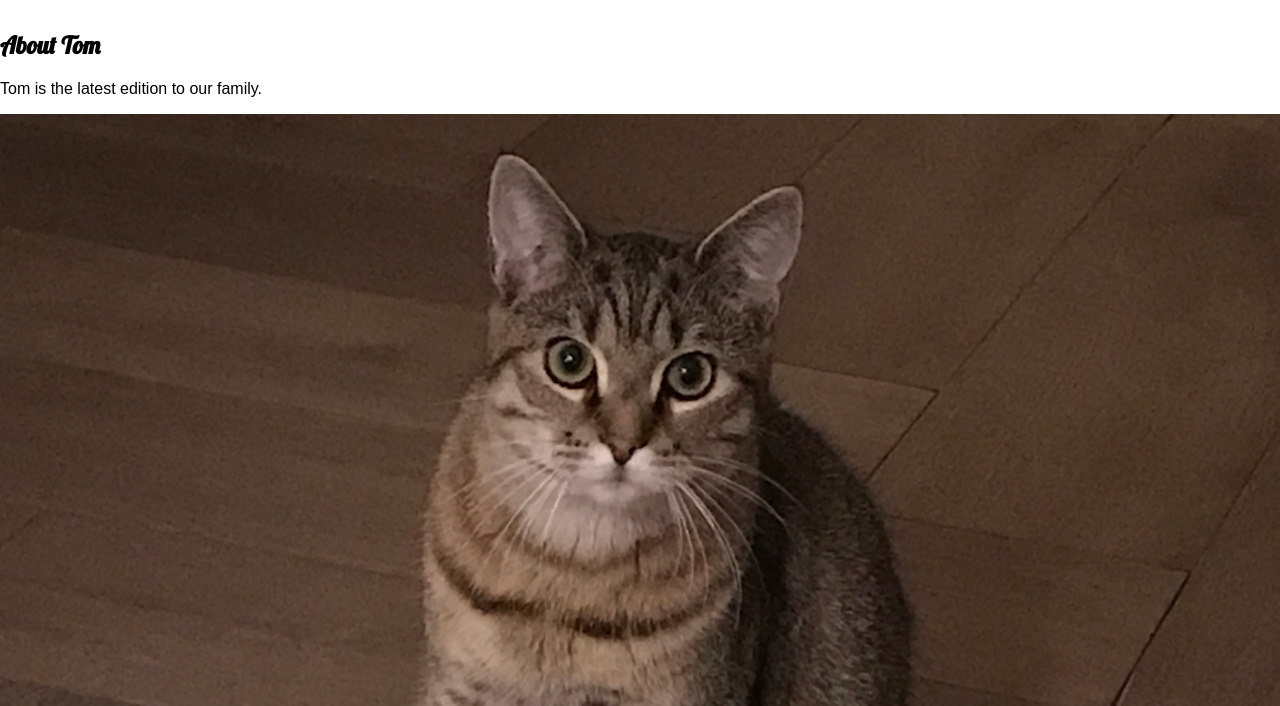
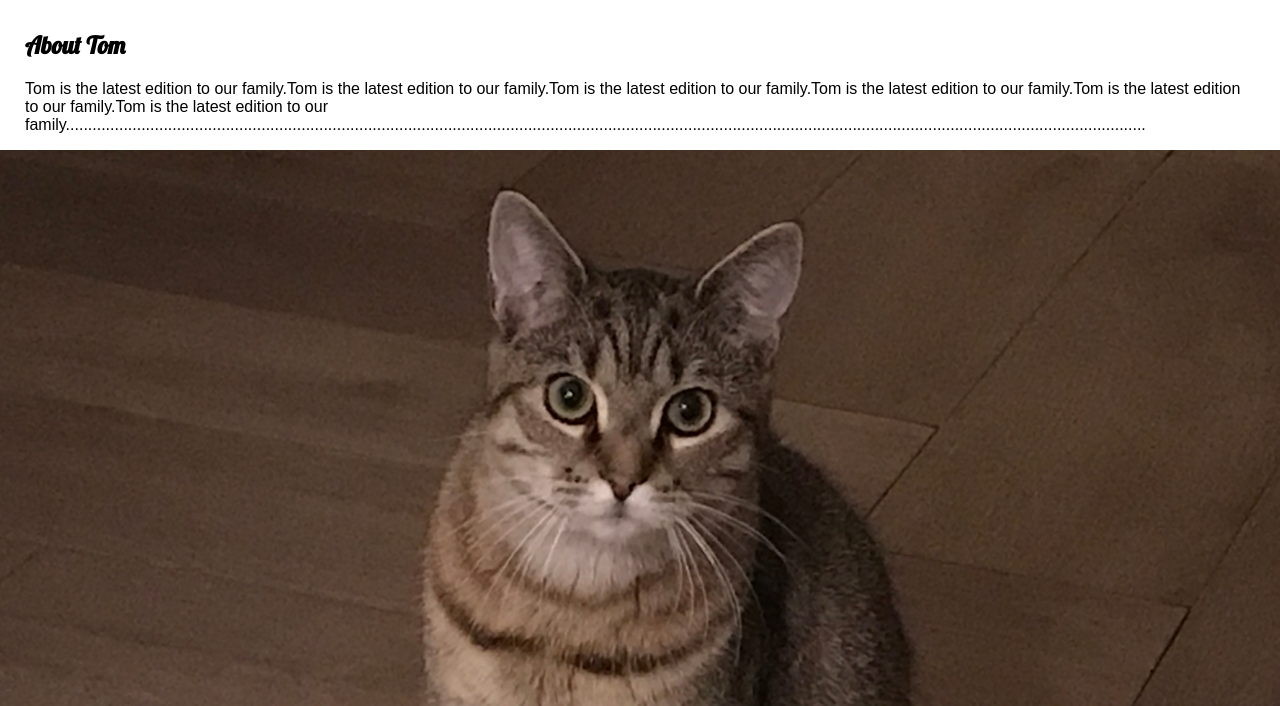
Before and after one commit to Sandj04/Cartoon-hero, a plain HTML site: page index.html in a window 1280 px wide. Shown: the part 474-1180 px from the top of the page. Drawn offline with Linux system fonts and the light colour scheme.

Commit message:
cropped avt, tweaked padding etc

```diff
--- a/css/Tom.css
+++ b/css/Tom.css
@@ -26,11 +26,17 @@ header img{
 
 main{
 	max-width: 100%;
-	margin:auto;
+
 }
+
 
 main img{
 	max-width: 100%;
+}
+
+main h2, p{
+	padding-left:  25px;
+	padding-right: 25px;
 }
 
 footer{
--- a/index.html
+++ b/index.html
@@ -16,7 +16,7 @@
 	<!-- main elemnent -->
 	<main>
 		<h2>About Tom</h2>
-		<p>Tom is the latest edition to our family.</p>
+		<p>Tom is the latest edition to our family.Tom is the latest edition to our family.Tom is the latest edition to our family.Tom is the latest edition to our family.Tom is the latest edition to our family.Tom is the latest edition to our family...................................................................................................................................................................................................................................................</p>
 		<img src="img/TomBanner.jpg" style="">
     	<p>Tom being cute as always</p>
 
@@ -39,7 +39,7 @@
 
 	<!-- Footer element -->
 	<footer>
-		<h3 rel="link" href="https://www.instagram.com/thetaleoftomkitten/">Instagram</h3>
+		<h3 href="https://www.instagram.com/thetaleoftomkitten/">Instagram</h3>
 		<p>This is Tom's official fan site. &copy; Non existent</p>
 	</footer>
 </body>
```
Also changed, not shown: img/tom-avatar.jpg.
